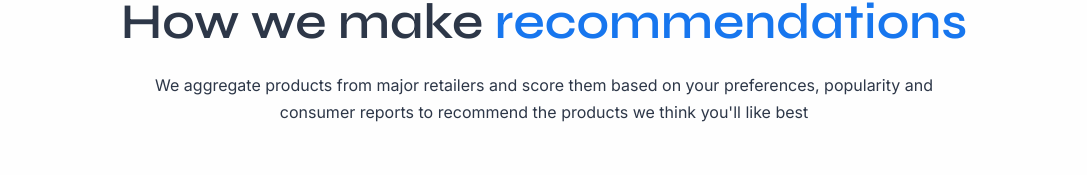
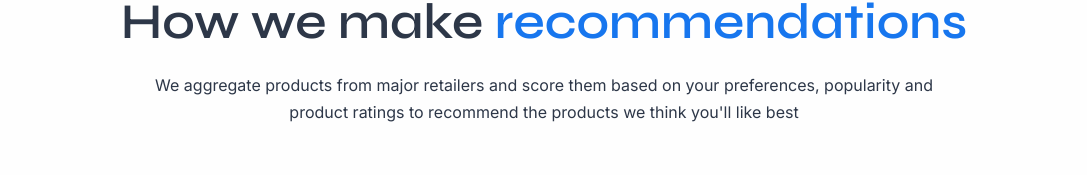
Before and after one commit to tzada8/capstone, a React (Create React App) app in the folder frontend/: page /instructions in a window 1280 px wide. Shown: the part 199-374 px from the top of the page, without its empty margins (96-1183 px from the left). Built offline with nearby package versions, Linux system fonts and the light colour scheme.

Commit message:
change consumer report text (#96)

```diff
--- a/frontend/src/pages/home/data-pipeline/DataPipeline.jsx
+++ b/frontend/src/pages/home/data-pipeline/DataPipeline.jsx
@@ -15,7 +15,7 @@ function DataPipeline() {
                     <h1 className="center-text max-width-heading">How we make <span className="text-highlight">recommendations</span></h1>
                     <br/>
                     <p className="body-1 center-text" style={{maxWidth: "80%"}}>
-                    We aggregate products from major retailers and score them based on your preferences, popularity and consumer reports to recommend the products we think you'll like best
+                    We aggregate products from major retailers and score them based on your preferences, popularity and product ratings to recommend the products we think you'll like best
                     </p>
                     <br/>
                     <img className="data-pipeline-diagram" src={dataPipelineDiagram} alt=""/>
```
